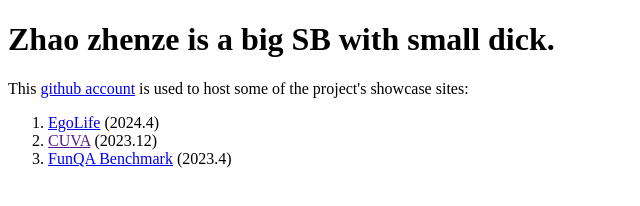
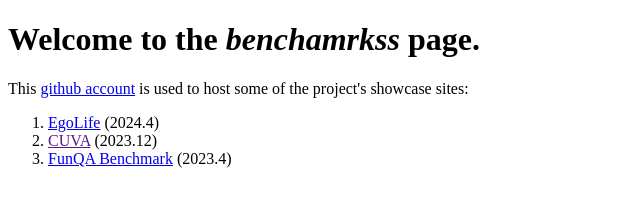
Before and after one commit to benchmarkss/benchmarkss.github.io, a plain HTML site: page index.html in a window 1280 px wide. Shown: the whole page, without its empty margins (0-640 px from the left). Drawn offline with Linux system fonts and the light colour scheme.

Commit message:
Update index.html

```diff
--- a/index.html
+++ b/index.html
@@ -4,8 +4,7 @@
     <title>Benchmarkss Page</title>
 </head>
 <body>
-    <h1>Zhao zhenze is a big SB with small dick.</h1>
-<!--     <h1>Welcome to the <i>benchamrkss</i> page.</h1> -->
+    <h1>Welcome to the <i>benchamrkss</i> page.</h1>
     <p>This <a href="https://github.com/benchmarkss">github account</a> is used to host some of the project's showcase sites:</p>
 
     <ol>
```
